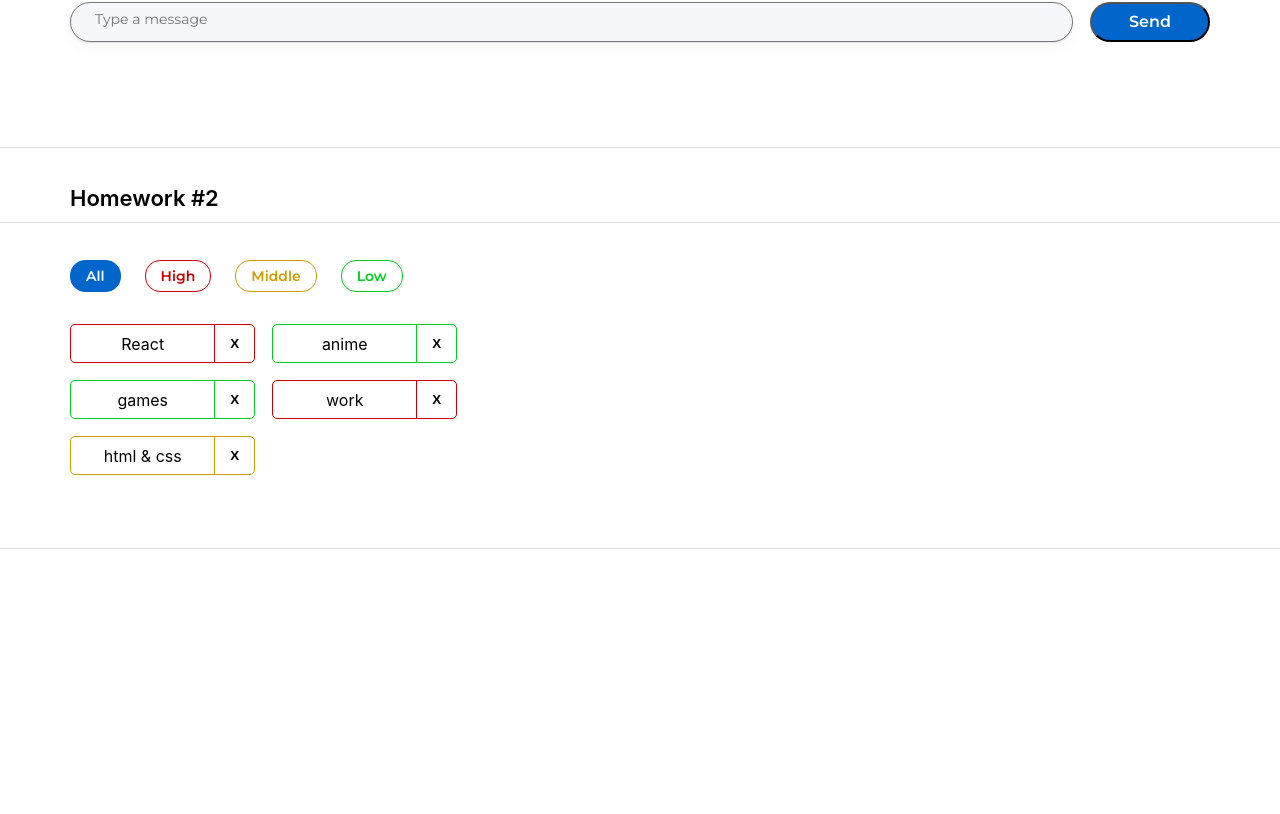
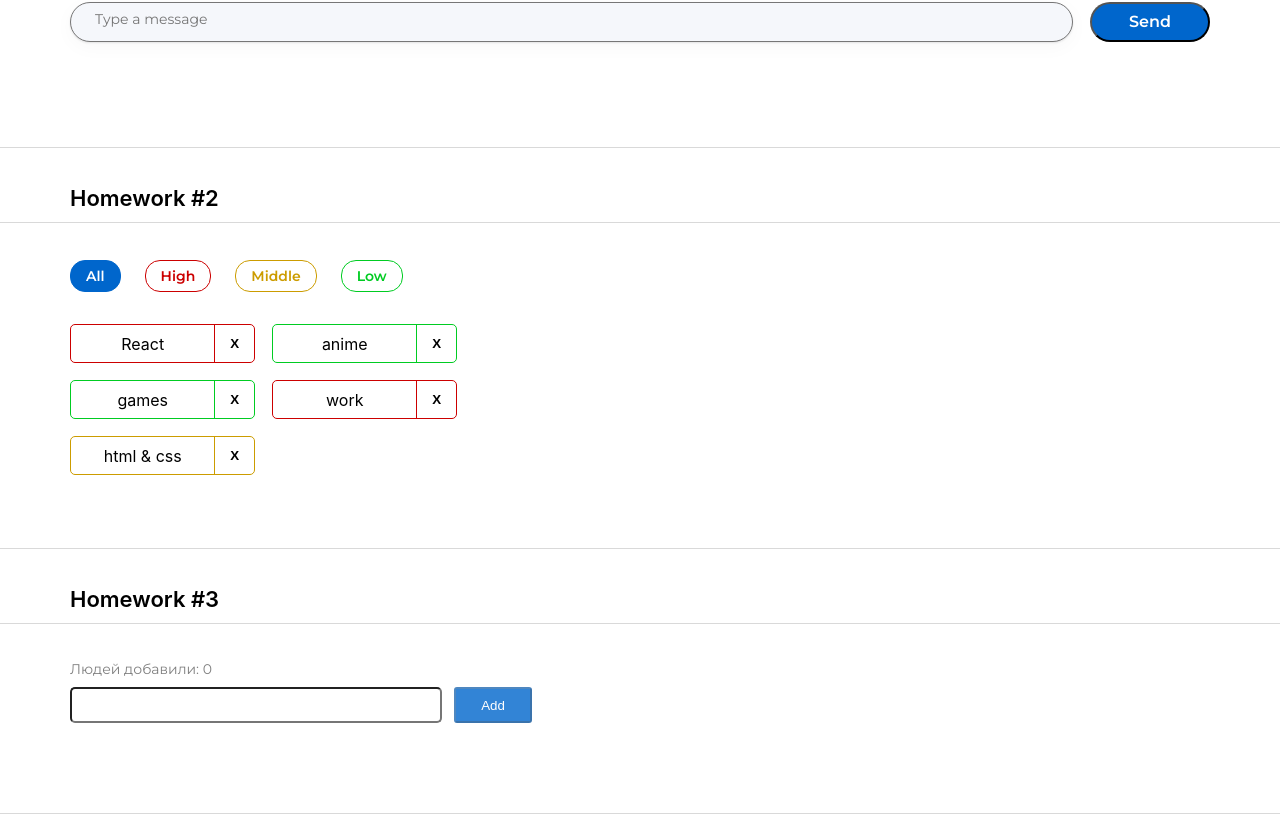
Before and after one commit to kravamango/homeworks, a React (Create React App) app: page /#/pre-junior in a window 1280 px wide. Shown: the part 431-1245 px from the top of the page. Before the commit the page ends 980 px from the top, so only its background shows below. Built offline with nearby package versions, Linux system fonts and the light colour scheme.

Commit message:
Homework №3

```diff
--- a/src/s1-main/App.tsx
+++ b/src/s1-main/App.tsx
@@ -2,6 +2,7 @@
 import s from './App.module.css'
 import HW1 from '../s2-homeworks/hw01/HW1'
 import HW2 from "../s2-homeworks/hw02/HW2";
+import HW3 from "../s2-homeworks/hw03/HW3";
 
 function App() {
     return (
@@ -9,7 +10,7 @@
             <HW1/>
             {/*раскомментировать по ходу выполнения*/}
             <HW2/>
-            {/*<HW3/>*/}
+            <HW3/>
             {/*<HW4/>*/}
 
             {/*при выполнении дз 5 и более - закомментировать здесь дз 1-4, так как они есть внутри дз 5*/}
--- a/src/s2-homeworks/hw03/Greeting.module.css
+++ b/src/s2-homeworks/hw03/Greeting.module.css
@@ -2,21 +2,47 @@
 }
 
 .inputAndButtonContainer {
+    display: flex;
 }
 
 .error {
+    font-family: 'Montserrat';
+    font-style: normal;
+    font-weight: 400;
+    font-size: 14px;
+    line-height: 17px;
+    color: #CC0000;
+    width: 165px;
+    height: 17px;
+    padding-top: 7px;
 }
 
 .input {
+    border-radius: 5px;
+    width: 372px;
+    height: 36px;
 }
 
 .input:focus {
 }
 
 .errorInput {
+    border: 1px solid red;
+    border-radius: 5px;
+    width: 372px;
+    height: 36px;
+
 }
 
 .button {
+    background: #0066CC;
+    opacity: 0.8;
+    border-radius: 3px;
+    width: 78px;
+    height: 36px;
+    color: #FFFFFF;
+    margin-left: 12px;
+
 }
 
 .button:focus {
@@ -29,7 +55,28 @@
 }
 
 .text {
+    font-family: 'Montserrat';
+    font-style: normal;
+    font-weight: 400;
+    font-size: 14px;
+    line-height: 17px;
+    color: rgba(0, 0, 0, 0.5);
+    padding-bottom: 9px;
 }
 
 .greeting {
+    font-family: 'Montserrat';
+    font-style: normal;
+    font-weight: 500;
+    font-size: 14px;
+    line-height: 17px;
+
+    /* identical to box height */
+
+    color: #000000;
+    width: 144px;
+    height: 17px;
+    padding-top: 7px;
+
+
 }
--- a/src/s2-homeworks/hw03/Greeting.tsx
+++ b/src/s2-homeworks/hw03/Greeting.tsx
@@ -2,14 +2,14 @@
 import s from './Greeting.module.css'
 
 type GreetingPropsType = {
-    name: any // need to fix any
-    setNameCallback: any // need to fix any
-    addUser: any // need to fix any
-    onBlur: any // need to fix any
-    onEnter: any // need to fix any
-    error: any // need to fix any
-    totalUsers: any // need to fix any
-    lastUserName?: any // need to fix any
+    name: string // need to fix any
+    setNameCallback: (e: ChangeEvent<HTMLInputElement>)=>void // need to fix any
+    addUser: ()=>void // need to fix any
+    onBlur: ()=>void // need to fix any
+    onEnter: (e: KeyboardEvent<HTMLInputElement>)=>void // need to fix any
+    error: string // need to fix any
+    totalUsers: number // need to fix any
+    lastUserName?: string // need to fix any
 }
 
 // презентационная компонента (для верстальщика)
@@ -25,7 +25,7 @@
         lastUserName,
     } // деструктуризация пропсов
 ) => {
-    const inputClass = s.errorInput // need to fix with (?:)
+    const inputClass = error ? s.errorInput : s.input // need to fix with (?:)
 
     return (
         <div id={'hw3-form'} className={s.greetingForm}>
@@ -57,7 +57,7 @@
                     className={s.button}
                     disabled={!name.trim()}
                 >
-                    add
+                    Аdd
                 </button>
             </div>
 
--- a/src/s2-homeworks/hw03/GreetingContainer.tsx
+++ b/src/s2-homeworks/hw03/GreetingContainer.tsx
@@ -3,18 +3,31 @@
 import { UserType } from './HW3'
 
 type GreetingContainerPropsType = {
-    users: any // need to fix any
-    addUserCallback: any // need to fix any
+    users: Array<UserType> // need to fix any
+    addUserCallback: (name: string)=>void // need to fix any
 }
 
-export const pureAddUser = (name: any, setError: any, setName: any, addUserCallback: any) => {
+export const pureAddUser = (name: string, setError: (error:string)=>void, setName: (name:string)=>void, addUserCallback:(name: string)=>void) => {
+    if (name.trim() === '') {
+        setError('Ошибка! Введите имя!')
+    }
+    else {
+        addUserCallback(name)
+        setName('')
+    }
     // если имя пустое - показать ошибку, иначе - добавить юзера и очистить инпут
 }
 
-export const pureOnBlur = (name: any, setError: any) => { // если имя пустое - показать ошибку
+export const pureOnBlur = (name: string, setError:(error:string)=>void) => {
+    if(name.trim().length < 1){
+        setError('Ошибка! Введите имя!')
+    }// если имя пустое - показать ошибку
 }
 
-export const pureOnEnter = (e: any, addUser: any) => { // если нажата кнопка Enter - добавить
+export const pureOnEnter = (e: KeyboardEvent<HTMLInputElement>, addUser: ()=>void) => {
+    if(e.key === 'Enter') {
+        addUser()
+    }// если нажата кнопка Enter - добавить
 }
 
 // более простой и понятный для новичков
@@ -26,11 +39,12 @@
     addUserCallback,
 }) => {
     // деструктуризация пропсов
-    const [name, setName] = useState<any>('') // need to fix any
-    const [error, setError] = useState<any>('') // need to fix any
+    const [name, setName] = useState<string>('') // need to fix any
+    const [error, setError] = useState<string>('') // need to fix any
 
-    const setNameCallback = (e: any) => { // need to fix any
-        setName('some name') // need to fix
+    const setNameCallback = (e:ChangeEvent<HTMLInputElement>) => { // need to fix any
+        setName(e.currentTarget.value) // need to fix
+
 
         error && setError('')
     }
@@ -42,12 +56,12 @@
         pureOnBlur(name, setError)
     }
 
-    const onEnter = (e: any) => {
+    const onEnter = (e: KeyboardEvent<HTMLInputElement>) => {
         pureOnEnter(e, addUser)
     }
 
-    const totalUsers = 0 // need to fix
-    const lastUserName = 'some name' // need to fix
+    const totalUsers = users.length // need to fix
+    const lastUserName = users[totalUsers -1]?.name// need to fix
 
     return (
         <Greeting
--- a/src/s2-homeworks/hw03/HW3.tsx
+++ b/src/s2-homeworks/hw03/HW3.tsx
@@ -19,20 +19,22 @@
 
 // types
 export type UserType = {
-    _id: any // need to fix any
-    name: any // need to fix any
+    _id: number // need to fix any
+    name: string // need to fix any
 }
 
-export const pureAddUserCallback = (name: any, setUsers: any, users: any) => { // need to fix any
-    const user = { // need to fix
+export const pureAddUserCallback = (name: string, setUsers:any, users: Array<UserType>) => { // need to fix any
+    const user = {
+        _id:v1(),
+        name:name// need to fix
     }
     setUsers([...users, user])
 }
 
 const HW3 = () => {
-    const [users, setUsers] = useState<any>([]) // need to fix any
+    const [users, setUsers] = useState<Array<UserType>>([]) // need to fix any
 
-    const addUserCallback = (name: any) => { // need to fix any
+    const addUserCallback = (name: string) => { // need to fix any
         pureAddUserCallback(name, setUsers, users)
     }
 
```
